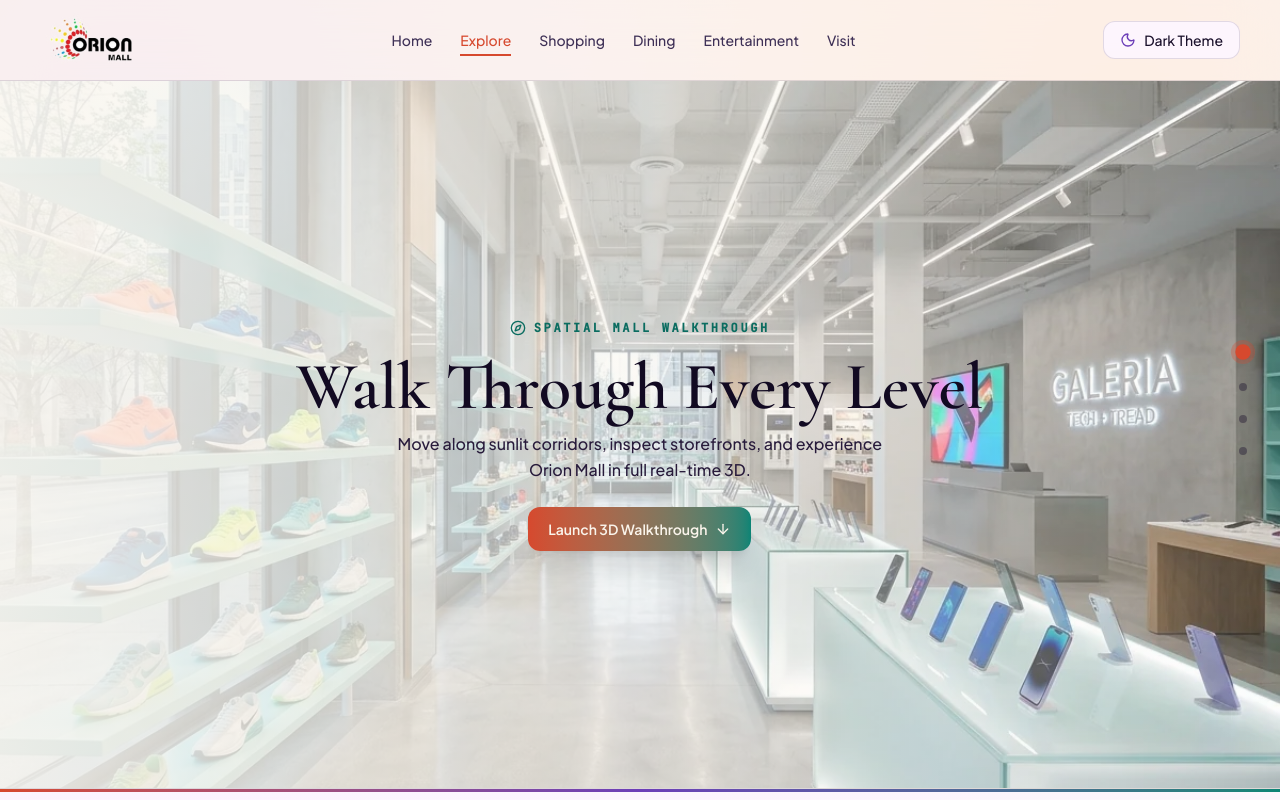
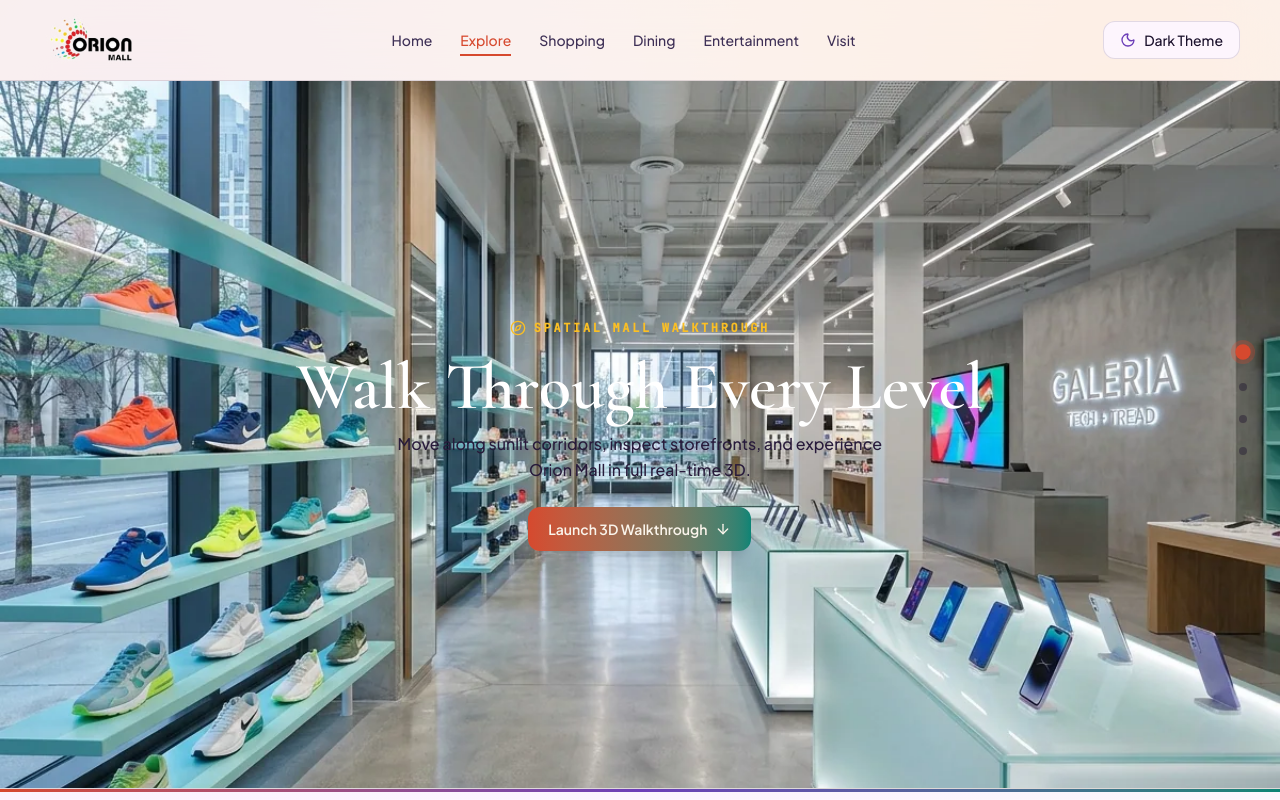
Before and after one commit to archanavardha9-cmd/orion-mall-gorakhpur, a React (Vite) app: page / in a window 1280 px wide. Both pictures are taken after a click on the button "Walk 3D Mall". Shown: the top 800 px of the page. Built offline with nearby package versions, Linux system fonts and the light colour scheme.

Commit message:
improved heading

```diff
--- a/src/pages/ExplorePage.jsx
+++ b/src/pages/ExplorePage.jsx
@@ -20,21 +20,21 @@ function ExploreHeroScene() {
   return (
     <VideoBackdropSection
       video={VIDEO_ASSETS.techFootwear}
-      scrim="heroPrism"
+      scrim="none"
       isHero
       className="flex items-center justify-center text-center py-8 md:py-12"
     >
       <div className="max-w-3xl mx-auto px-5 text-[#281b3b] space-y-5 my-auto">
         <div className="space-y-3">
           <ScrollReveal variant="drop">
-            <div className="inline-flex items-center gap-2 text-xs font-mono-tabular tracking-[0.22em] uppercase text-[#0a6c60] font-bold">
+            <div className="inline-flex items-center gap-2 text-xs font-mono-tabular tracking-[0.22em] uppercase text-[#fbbf24] font-bold">
               <Compass className="w-4 h-4" />
               <span>Spatial Mall Walkthrough</span>
             </div>
           </ScrollReveal>
           <ScrollReveal variant="rise" delay={0.05}>
             <h1
-              className="font-display font-semibold leading-[0.98] text-[#120a22] break-words"
+              className="font-display font-semibold leading-[0.98] text-[#FFFFFF] break-words"
               style={{ fontSize: "clamp(1.95rem, 5.2vw, 4.8rem)" }}
             >
               Walk Through Every Level
--- a/src/sections/HeroVideoStage.jsx
+++ b/src/sections/HeroVideoStage.jsx
@@ -83,20 +83,20 @@ export function HeroVideoStage() {
   return (
     <VideoBackdropSection
       video={VIDEO_ASSETS.heroAtrium}
-      scrim="heroPrism"
+      scrim="none"
       isHero
       className="flex flex-col justify-between"
     >
       {/* Top Architectural Coordinate Line */}
-      <div className="relative z-10 w-full bg-gradient-to-b from-[#f5ede2]/95 via-[#f5ede2]/50 to-transparent">
-        <div className="max-w-[1440px] mx-auto w-full px-5 md:px-12 pt-4 md:pt-6 flex items-center justify-between text-[#3e3056] border-b border-[#3e3056]/15 pb-3">
+          <div className="relative z-10 w-full bg-transparent">
+        <div className="max-w-[1440px] mx-auto w-full px-5 md:px-12 pt-4 md:pt-6 flex items-center justify-between text-[#FFFFFF] border-b border-[#3e3056]/15 pb-3">
           <ScrollReveal variant="slideRight">
-            <span className="text-xs font-mono-tabular tracking-[0.22em] uppercase text-[#3e3056] font-semibold">
+            <span className="text-xs font-mono-tabular tracking-[0.22em] uppercase text-[#FFFFFF] font-semibold">
               Mohaddipur · Gorakhpur · Uttar Pradesh
             </span>
           </ScrollReveal>
           <ScrollReveal variant="slideLeft" delay={0.05}>
-            <span className="text-xs font-mono-tabular tracking-[0.22em] uppercase hidden sm:inline text-black font-semibold">
+            <span className="text-xs font-mono-tabular tracking-[0.22em] uppercase hidden sm:inline text-[#FFFFFF] font-semibold">
               Five Levels · Fashion · Dining · Cinema
             </span>
           </ScrollReveal>
@@ -107,10 +107,10 @@ export function HeroVideoStage() {
       <div className="relative z-10 max-w-[1440px] mx-auto w-full px-5 md:px-12 py-4 md:py-6 my-auto">
         <div className="grid grid-cols-1 lg:grid-cols-12 gap-6 lg:gap-10 items-center">
           {/* Left Focal Anchor */}
-          <div className="lg:col-span-7 text-[#2b1f3d] space-y-4">
+          <div className="lg:col-span-7 text-[#FFFFFF] space-y-4">
             <ScrollReveal variant="rise" delay={0.04}>
               <h1
-                className="font-display font-semibold leading-[0.94] tracking-tight text-[#160d26]"
+                className="font-display font-semibold leading-[0.94] tracking-tight text-[#FFFFFF]"
                 style={{ fontSize: "clamp(2.75rem, 5vw, 4.6rem)" }}
               >
                 Orion Mall
@@ -121,7 +121,7 @@ export function HeroVideoStage() {
             </ScrollReveal>
 
             <ScrollReveal variant="rise" delay={0.08}>
-              <p className="text-sm sm:text-sm md:text-base text-[#2b1f3d] font-medium max-w-xl leading-relaxed">
+              <p className="text-sm sm:text-sm md:text-base text-[#FFFFFF] font-medium max-w-xl leading-relaxed">
                 Step inside Mohaddipur&apos;s sunlit five-level destination —
                 uniting flagship apparel, denim culture, festive couture, Third
                 Floor culinary favourites, and PVR INOX Cinemas.
```
